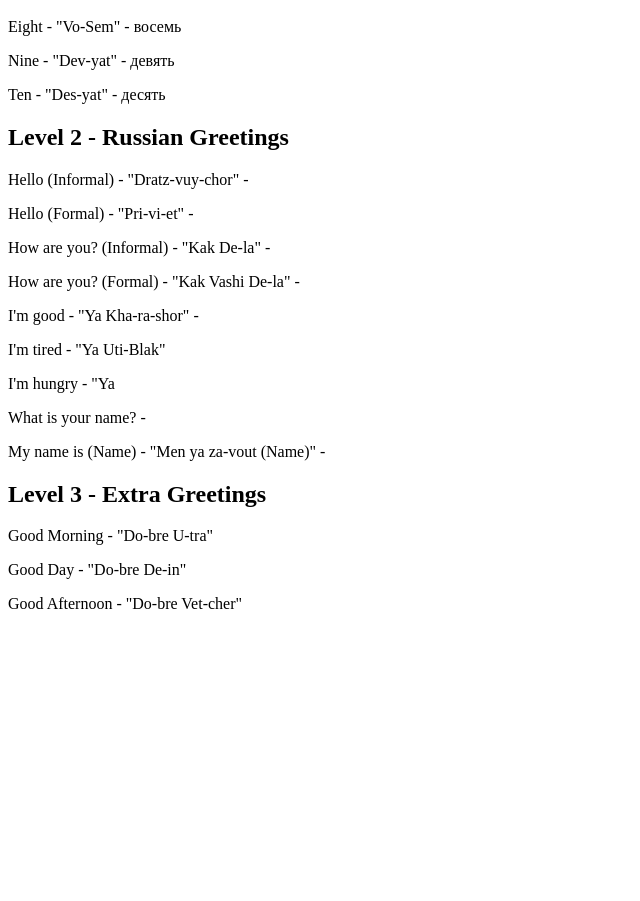
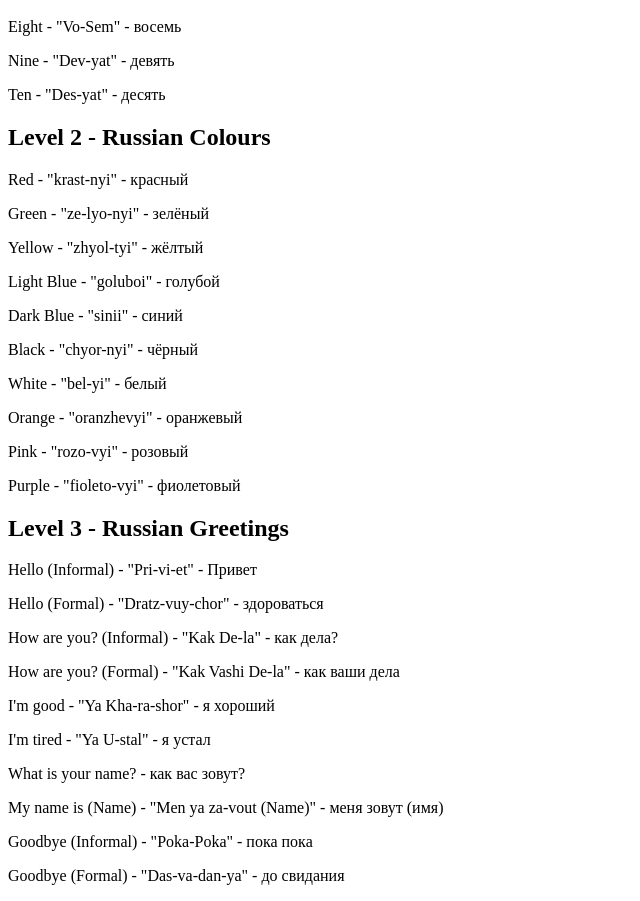
Before and after one commit to marinagreen/Exam-Quiz, a Svelte app: page / in a window 1280 px wide. Shown: the part 347-1248 px from the top of the page, without its empty margins (0-640 px from the left). Before the commit the page ends 976 px from the top, so only its background shows below. Built offline with nearby package versions, Linux system fonts and the light colour scheme.

Commit message:
Finished resources and topics.

```diff
--- a/src/App.svelte
+++ b/src/App.svelte
@@ -6,7 +6,10 @@
 
 
 <!-- Recources Page -->
+
+
 <h2>Level 1 - Russian Numbers</h2>
+
 <p> One - "A-deen" - один </p>
 <p> Two - "Dva" - два </p>
 <p> Three - "Tri" - три </p>
@@ -18,18 +21,34 @@
 <p> Nine - "Dev-yat" - девять </p>
 <p> Ten - "Des-yat" - десять</p>
 
-<h2>Level 2 - Russian Greetings</h2>
-<p>Hello (Informal) - "Dratz-vuy-chor" - </p>
-<p>Hello (Formal) - "Pri-vi-et" - </p>
-<p>How are you? (Informal) - "Kak De-la" - </p>
-<p>How are you? (Formal) - "Kak Vashi De-la" - </p>
-<p>I'm good - "Ya Kha-ra-shor" - </p>
-<p>I'm tired - "Ya Uti-Blak"</p>
-<p>I'm hungry - "Ya </p>
-<p>What is your name? - </p>
-<p>My name is (Name) - "Men ya za-vout (Name)" - </p>
+<p></p>
 
-<h2>Level 3 - Extra Greetings</h2>
-<p>Good Morning - "Do-bre U-tra"</p>
-<p>Good Day - "Do-bre De-in"</p>
-<p>Good Afternoon - "Do-bre Vet-cher"</p>
+<h2>Level 2 - Russian Colours</h2>
+
+<p> Red - "krast-nyi" - красный </p>
+<p> Green - "ze-lyo-nyi" - зелёный </p>
+<p> Yellow - "zhyol-tyi" - жёлтый</p>
+<p> Light Blue - "goluboi" - голубой</p>
+<p> Dark Blue - "sinii" - синий </p>
+<p> Black - "chyor-nyi" - чёрный</p>
+<p> White - "bel-yi" - белый</p>
+<p> Orange - "oranzhevyi" - оранжевый</p>
+<p> Pink - "rozo-vyi" - розовый </p>
+<p> Purple - "fioleto-vyi" - фиолетовый </p>
+
+<p></p>
+
+<h2>Level 3 - Russian Greetings</h2>
+
+
+<p>Hello (Informal) - "Pri-vi-et" - Привет</p>
+<p>Hello (Formal) - "Dratz-vuy-chor" - здороваться</p>
+<p>How are you? (Informal) - "Kak De-la" - как дела?</p>
+<p>How are you? (Formal) - "Kak Vashi De-la" - как ваши дела</p>
+<p>I'm good - "Ya Kha-ra-shor" - я хороший</p>
+<p>I'm tired - "Ya U-stal" - я устал</p>
+<p>What is your name? - как вас зовут?</p>
+<p>My name is (Name) - "Men ya za-vout (Name)" - меня зовут (имя)</p>
+<p>Goodbye (Informal) - "Poka-Poka" - пока пока</p>
+<p>Goodbye (Formal) - "Das-va-dan-ya" -
+до свидания</p>
```
